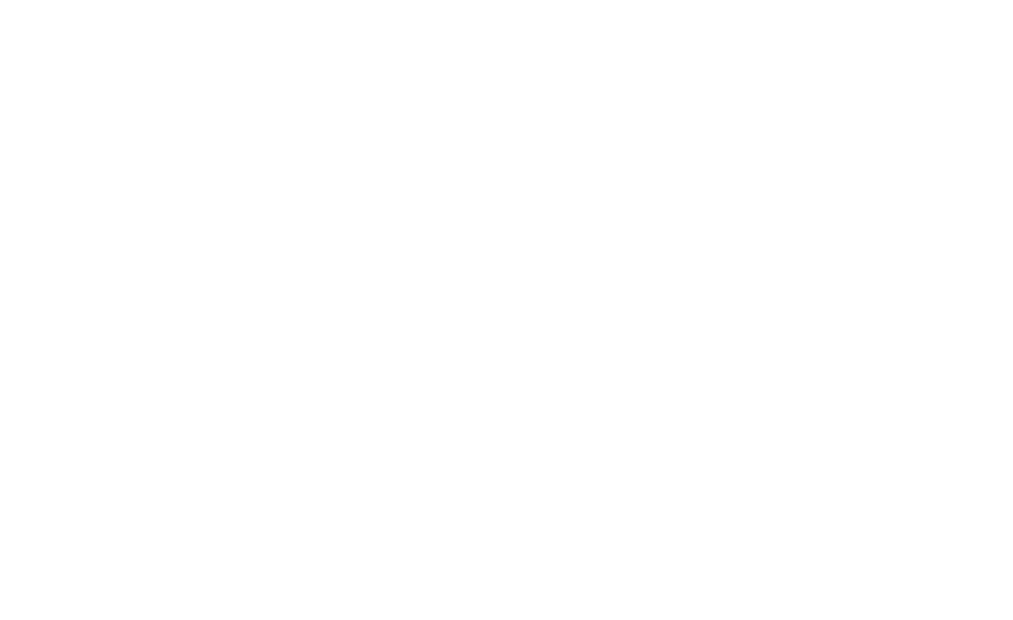
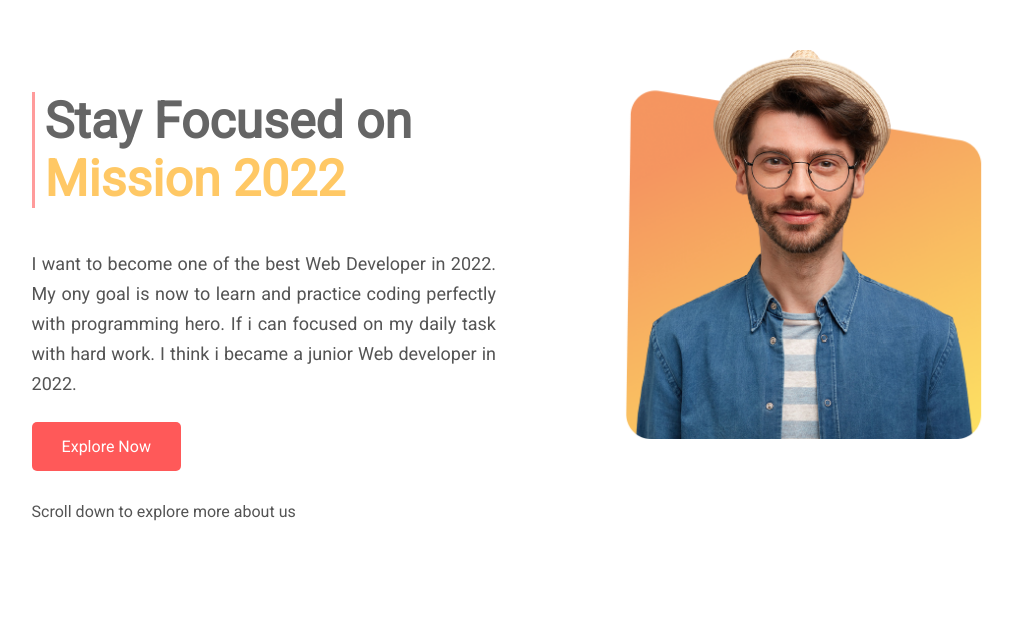
Before and after one commit to sagorsanthia/mission-2022, a plain HTML site: page index.html in a window 1280 px wide. Shown: the whole page, without its empty margins (144-1157 px from the left). Drawn offline with Linux system fonts and the light colour scheme.

Commit message:
top section complete

```diff
--- a/index.html
+++ b/index.html
@@ -5,8 +5,22 @@
   <meta http-equiv="X-UA-Compatible" content="IE=edge">
   <meta name="viewport" content="width=device-width, initial-scale=1.0">
   <title>Mission 2022</title>
+  <link rel="preconnect" href="https://fonts.googleapis.com">
+  <link rel="preconnect" href="https://fonts.gstatic.com" crossorigin>
+  <link href="https://fonts.googleapis.com/css2?family=Roboto&display=swap" rel="stylesheet">
+  <link rel="stylesheet" href="style.css">
 </head>
 <body>
-
+  <section class="flexible top-section">
+    <div class="half-width">
+      <h1 class="border">Stay Focused on <br><span class="orange">Mission 2022</span></h1>
+    <p class="paragraph">I want to become one of the best Web Developer in 2022. My ony goal is now to learn and practice coding perfectly with programming hero. If i can focused on my daily task with hard work. I think i became a junior Web developer in 2022.</p>
+      <a href="#">Explore Now</a>
+      <p class="paragraph2">Scroll down to explore more about us</p>
+    </div>
+      <div class="half-width">
+        <img class="images" src="images/person-1.png" alt="">
+      </div>
+  </section>
 </body>
 </html>
--- a/style.css
+++ b/style.css
@@ -0,0 +1,47 @@
+body {
+  margin: 0;
+  padding: 0;
+  font-family: 'Roboto', sans-serif;
+}
+.flexible {
+  display: flex;
+  padding: 50px 100px;
+}
+.half-width {
+  width: 50%;
+  padding-left: 7%;
+}
+h1 {
+  font-size: 50px;
+}
+.border {
+  border-left: 3px solid #ff5959;
+  padding-left: 10px;
+  opacity: 0.6;
+}
+.paragraph {
+  font-size: 18px;
+  line-height: 30px;
+  color: #545454;
+  text-align: justify;
+  padding-bottom: 20px;
+}
+.paragraph2 {
+  color: #545454;
+  padding: 30px 0px;
+  font-size: 16px;
+}
+a {
+  text-decoration: none;
+  background: #FF5959;
+  padding: 15px 30px;
+  border-radius: 5px;
+  color: white;
+}
+.orange {
+  color: orange;
+}
+ img {
+  width: 80%;
+  padding-left: 10%;
+}
```
Also changed, not shown: images/person-0.png (added), images/person-1.png (added), images/person-2.png (added), images/person-3.png (added), images/person-4.png (added), images/person-5.png (added).
